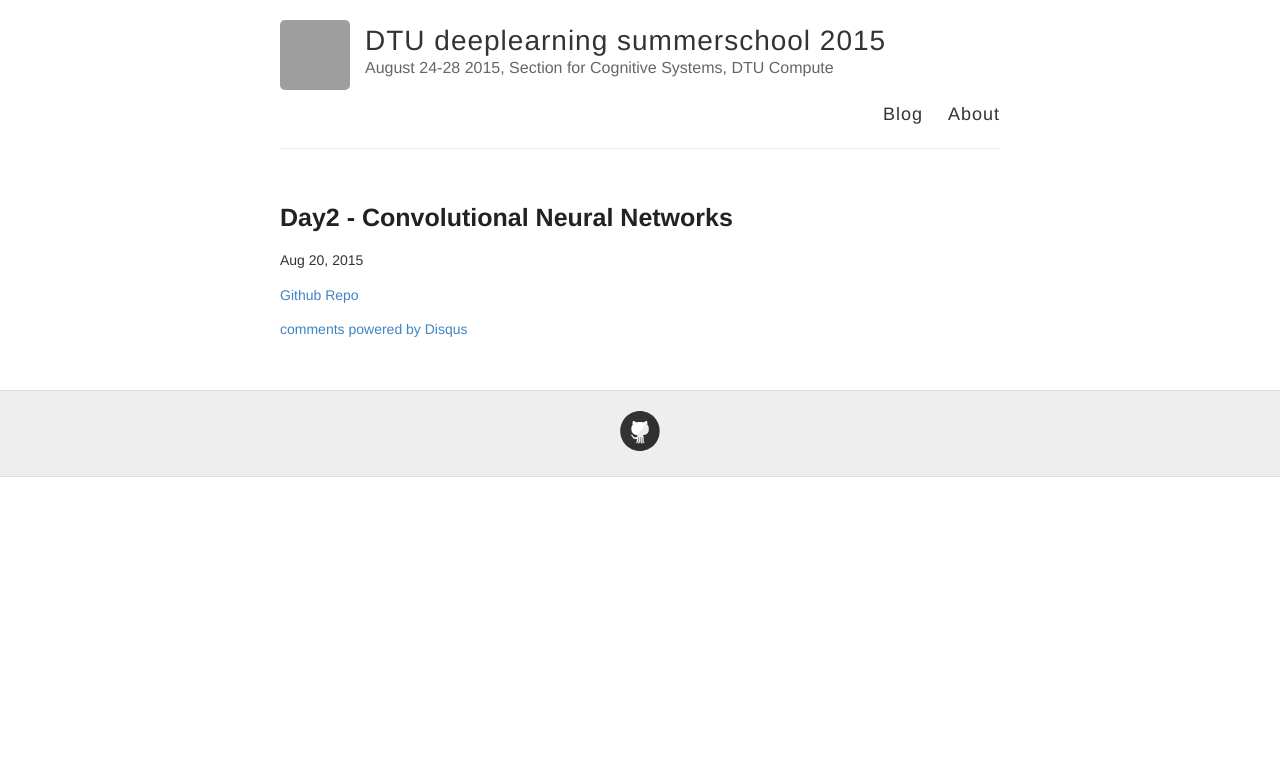
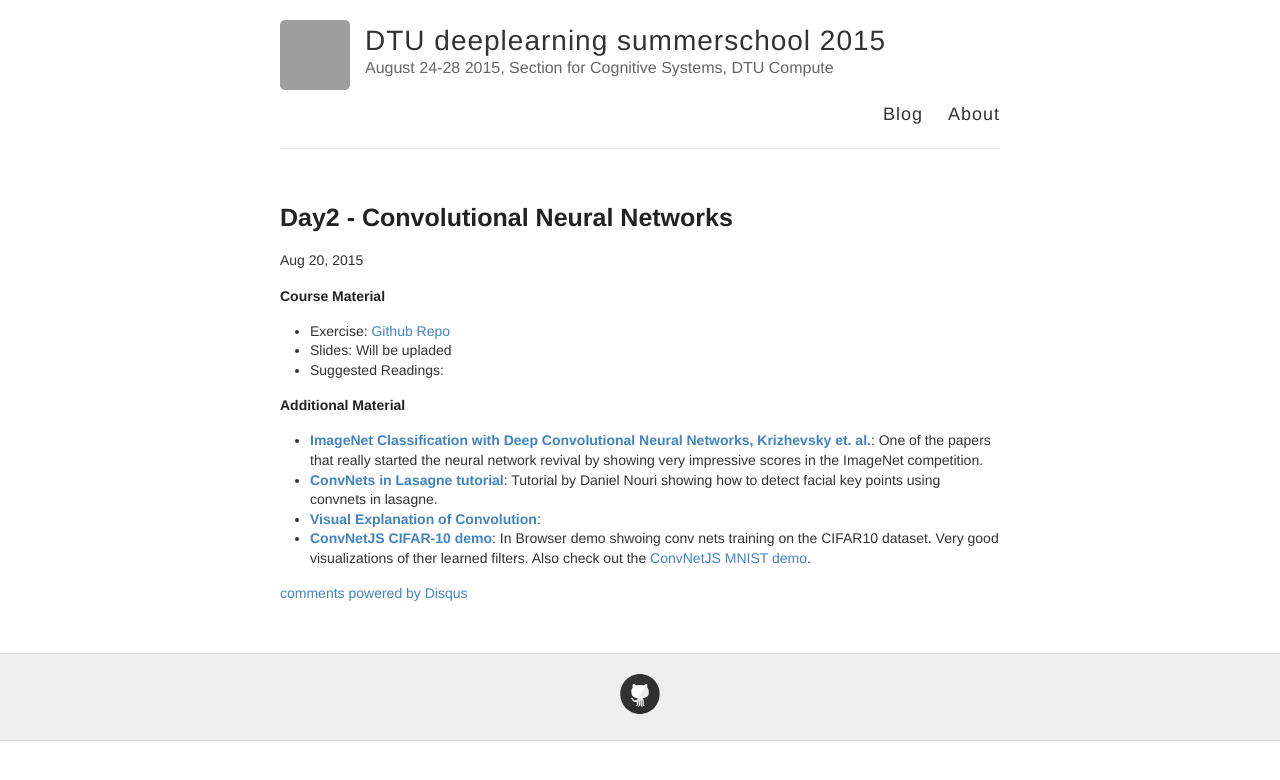
Before and after one commit to JMDP5/DTU-deeplearning.github.io, a Jekyll site: the page built from _posts/2015-8-20-Day2.md, in a window 1280 px wide. Shown: the top 780 px of the page. Built offline with Jekyll 4.4.1, drawn with Linux system fonts in a browser that asks for light colours; Markdown is read by kramdown in place of the engine named in the settings; comment, search, counter and statistics services are not loaded; grey boxes are pictures that could not be loaded.

Commit message:
day2 add material

```diff
--- a/_posts/2015-8-20-Day2.md
+++ b/_posts/2015-8-20-Day2.md
@@ -8,5 +8,14 @@ mathjax: true
 published: true
 ---
 
+##### Course Material
+* Exercise: [Github Repo](https://github.com/DTU-deeplearning/day2-Conv)
+* Slides: Will be upladed
+* Suggested Readings:
 
-[Github Repo](https://github.com/DTU-deeplearning/day2-Conv)
+##### Additional Material
+
+* **[ImageNet Classification with Deep Convolutional Neural Networks, Krizhevsky et. al.](https://papers.nips.cc/paper/4824-imagenet-classification-with-deep-convolutional-neural-networks.pdf)**: One of the papers that really started the neural network revival by showing very impressive scores in the ImageNet competition.
+* **[ConvNets in Lasagne tutorial](http://danielnouri.org/notes/2014/12/17/using-convolutional-neural-nets-to-detect-facial-keypoints-tutorial/)**: Tutorial by Daniel Nouri showing how to detect facial key points using convnets in lasagne.
+* **[Visual Explanation of Convolution](http://colah.github.io/posts/2014-07-Understanding-Convolutions/)**:
+* **[ConvNetJS CIFAR-10 demo](http://cs.stanford.edu/people/karpathy/convnetjs/demo/cifar10.html)**: In Browser demo shwoing conv nets training on the CIFAR10 dataset. Very good visualizations of ther learned filters. Also check out the [ConvNetJS MNIST demo](http://cs.stanford.edu/people/karpathy/convnetjs/demo/mnist.html).
```
Also changed, not shown: _posts/2015-8-20-Day1.md (line endings or trailing spaces).
